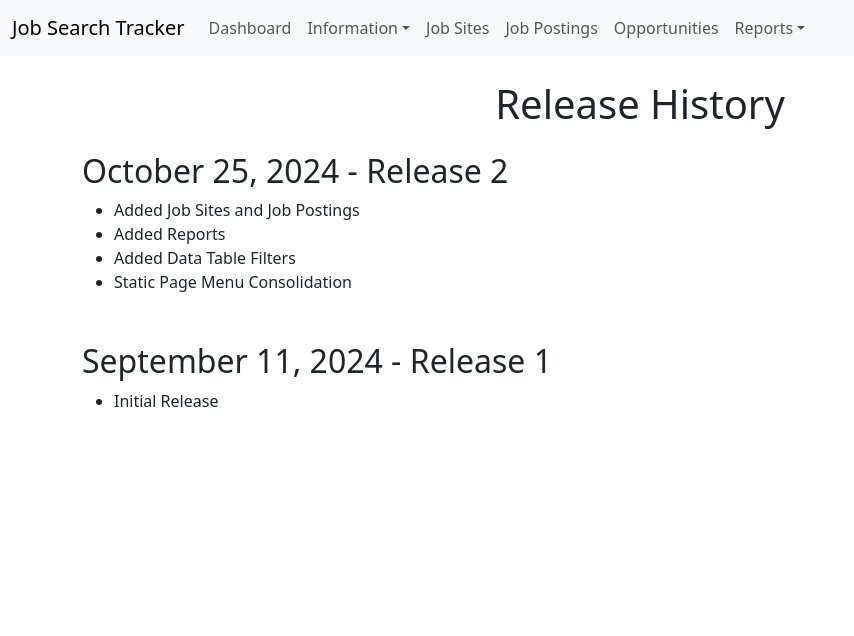
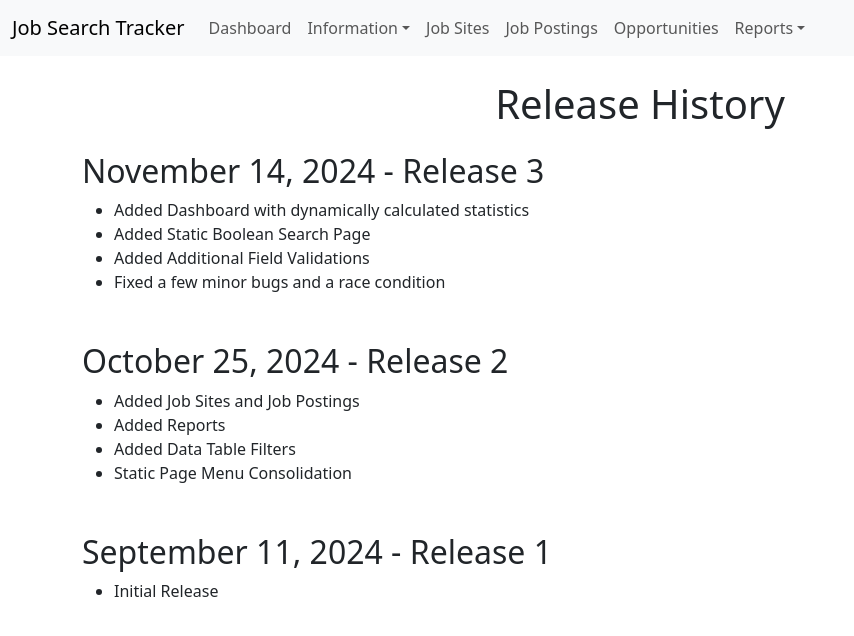
Before and after one commit to bbornino/django_react_job_search, a React (Create React App) app in the folder frontend/: page /release-history in a window 1280 px wide. Shown: the top 636 px of the page, without its empty margins (0-854 px from the left). Built offline with nearby package versions, Linux system fonts and the light colour scheme.

Commit message:
Update Release 3 History

```diff
--- a/frontend/src/components/ReleaseHistory.js
+++ b/frontend/src/components/ReleaseHistory.js
@@ -17,7 +17,15 @@ class ReleaseHistory extends Component {
 
                 <Row>
                     <Col>
-                        <h2>October 25, 2024 - Release 2</h2>
+                        <h2>November 14, 2024 - Release 3</h2>
+                        <ul>
+                            <li>Added Dashboard with dynamically calculated statistics</li>
+                            <li>Added Static Boolean Search Page</li>
+                            <li>Added Additional Field Validations</li>
+                            <li>Fixed a few minor bugs and a race condition</li>
+                        </ul>
+
+                        <h2 className="mt-5">October 25, 2024 - Release 2</h2>
                         <ul>
                             <li>Added Job Sites and Job Postings</li>
                             <li>Added Reports</li>
```
